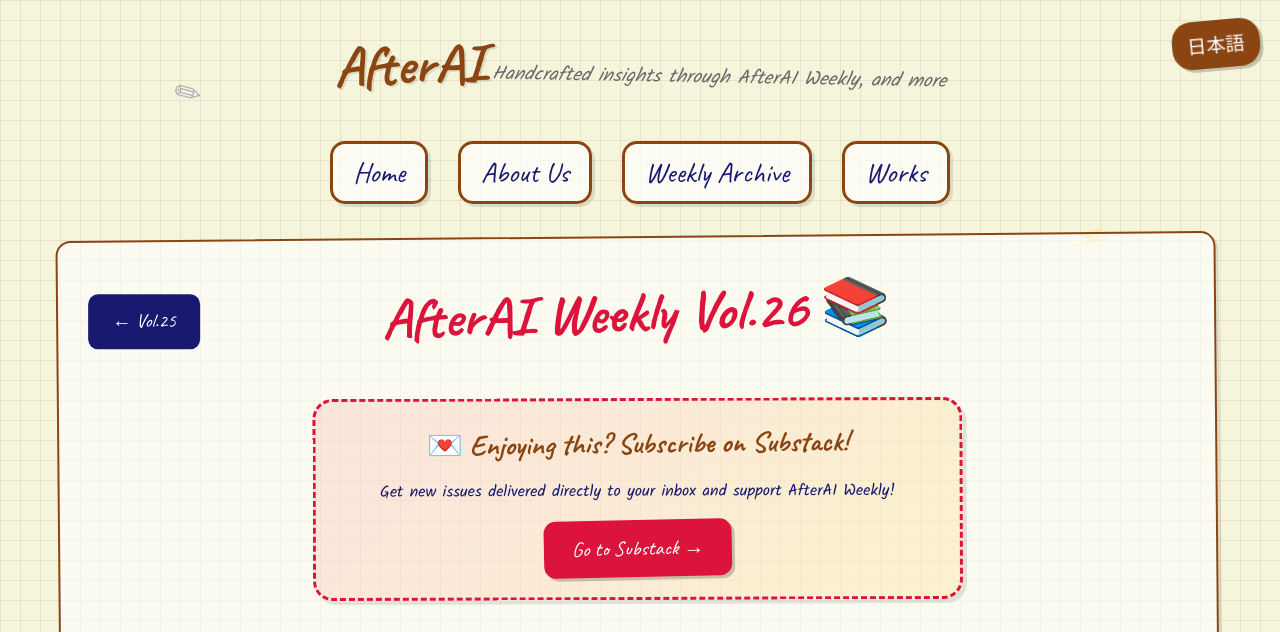
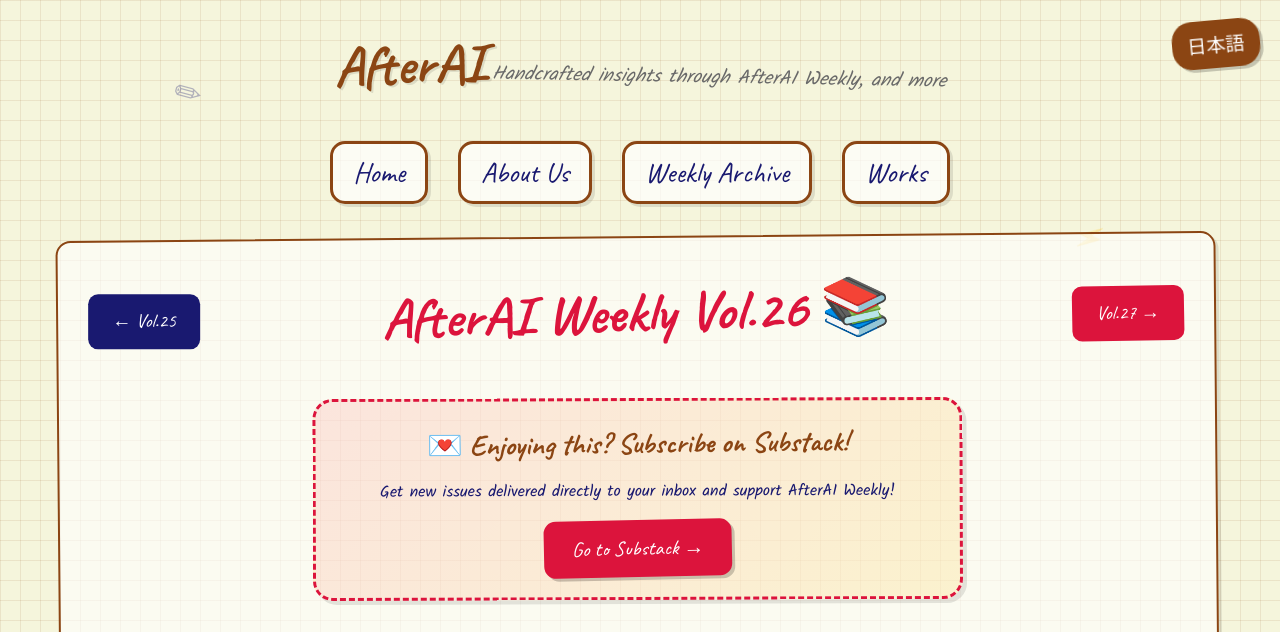
Before and after one commit to AfterAILab/AfterAILab.github.io, a Jekyll site: the page built from weekly/vol26.html, in a window 1280 px wide and 900 px high, cut to the strip 0-632 px from the top of the window. Built offline with Jekyll 4.4.1, drawn with Linux system fonts in a browser that asks for light colours.

Commit message:
Add vol.27

```diff
--- a/_data/weekly_issues.yml
+++ b/_data/weekly_issues.yml
@@ -114,3 +114,5 @@
   slug: vol25
 - number: 26
   slug: vol26
+- number: 27
+  slug: vol27
--- /dev/null
+++ b/weekly/vol27.html
@@ -0,0 +1,5 @@
+---
+layout: weekly_issue
+title: "AfterAI Weekly Vol.27"
+slug: vol27
+---
```
Also changed, not shown: 2 other files.
